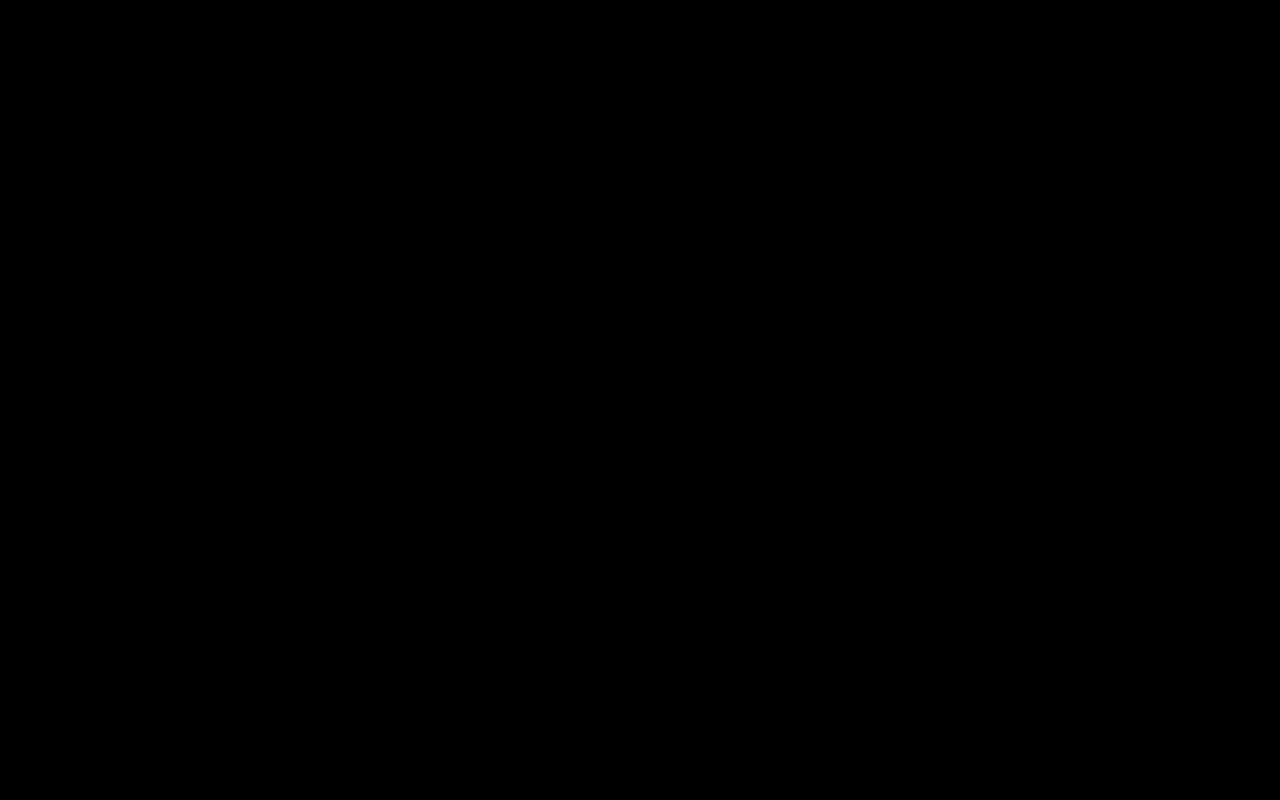
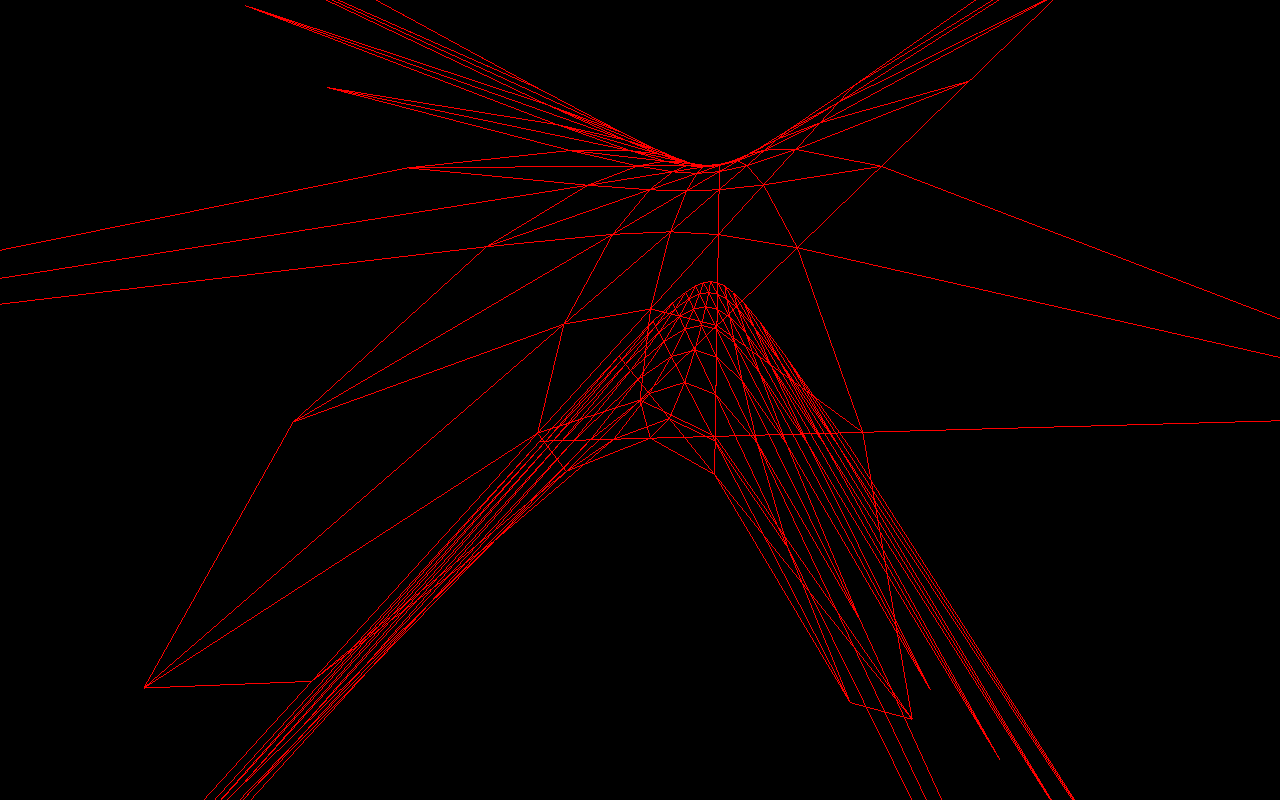
Before and after one commit to pavelmasek/Three-js, a plain HTML site: page index.html in a window 1280 px wide. Drawn offline with Linux system fonts and the light colour scheme.

Commit message:
First simple shader example
not work correctly, in wireframe model it is ok but in standard mode
it's not

```diff
--- a/index.html
+++ b/index.html
@@ -18,22 +18,75 @@
 			height: 100%;
 		}
 	</style>
+	<script id="vertexShader" type="x-shader/x-vertex">
+		uniform float mixAmount;
+		varying vec2 vUv;
+		varying vec4 myTest;
+
+		void main()
+		{
+		    vUv = uv;
+		    float s = position.x * 2.0 - 1.0;
+			float t = position.y * 2.0 - 1.0;
+
+			vec3 myPosition = vec3(s, t, s * s - t * t);
+			myTest =  projectionMatrix * modelViewMatrix * vec4(myPosition,1.0);
+		    gl_Position = myTest;
+		}
+		</script>
+
+		<!-- fragment shader a.k.a. pixel shader -->
+		<script id="fragmentShader" type="x-shader/x-vertex">
+
+		varying vec2 vUv;
+		varying vec4 myTest;
+
+		void main()
+		{
+		    gl_FragColor = myTest;
+		}
+		</script>
 </head>
 <body>
 </body>
 	<script type="text/javascript">
 
-		var scene = new THREE.Scene();
-		var camera = new THREE.PerspectiveCamera(75, window.innerWidth / window.innerHeight, 0.1, 1000 );
-		var renderer = new THREE.WebGLRenderer();
+		var controls;
+		var t = THREE;
+
+		var scene = new t.Scene();
+		var camera = new t.PerspectiveCamera(45, window.innerWidth / window.innerHeight, 0.1, 1000 );
+		var renderer = new t.WebGLRenderer();
 
 		renderer.setSize(window.innerWidth, window.innerHeight);
 		document.body.appendChild(renderer.domElement);
+
+		controls = new t.OrbitControls(camera, renderer.domElement);
+
+		camera.position.z = 25;
+		camera.position.x = 2;
+		camera.position.y = 5;
+
+		var light = new t.PointLight(0xffffff);
+		light.position.set(0, 250, 0);
+		scene.add(light);
+
+		var geometry = new t.PlaneGeometry(15, 15, 15, 15);
+		// var material = new t.MeshBasicMaterial({color: 0xffffff, wireframe: true});
+		var material = new t.ShaderMaterial({
+			vertexShader: document.getElementById('vertexShader').textContent,
+			fragShader: document.getElementById('fragmentShader').textContent,
+			wireframe: true
+		})
+		var plane = new t.Mesh(geometry, material);
+
+		scene.add(plane);
 
 		render();
 
 		function render(){
 			renderer.render(scene, camera);
+			controls.update();
 			requestAnimationFrame(render);
 		}
 
```
